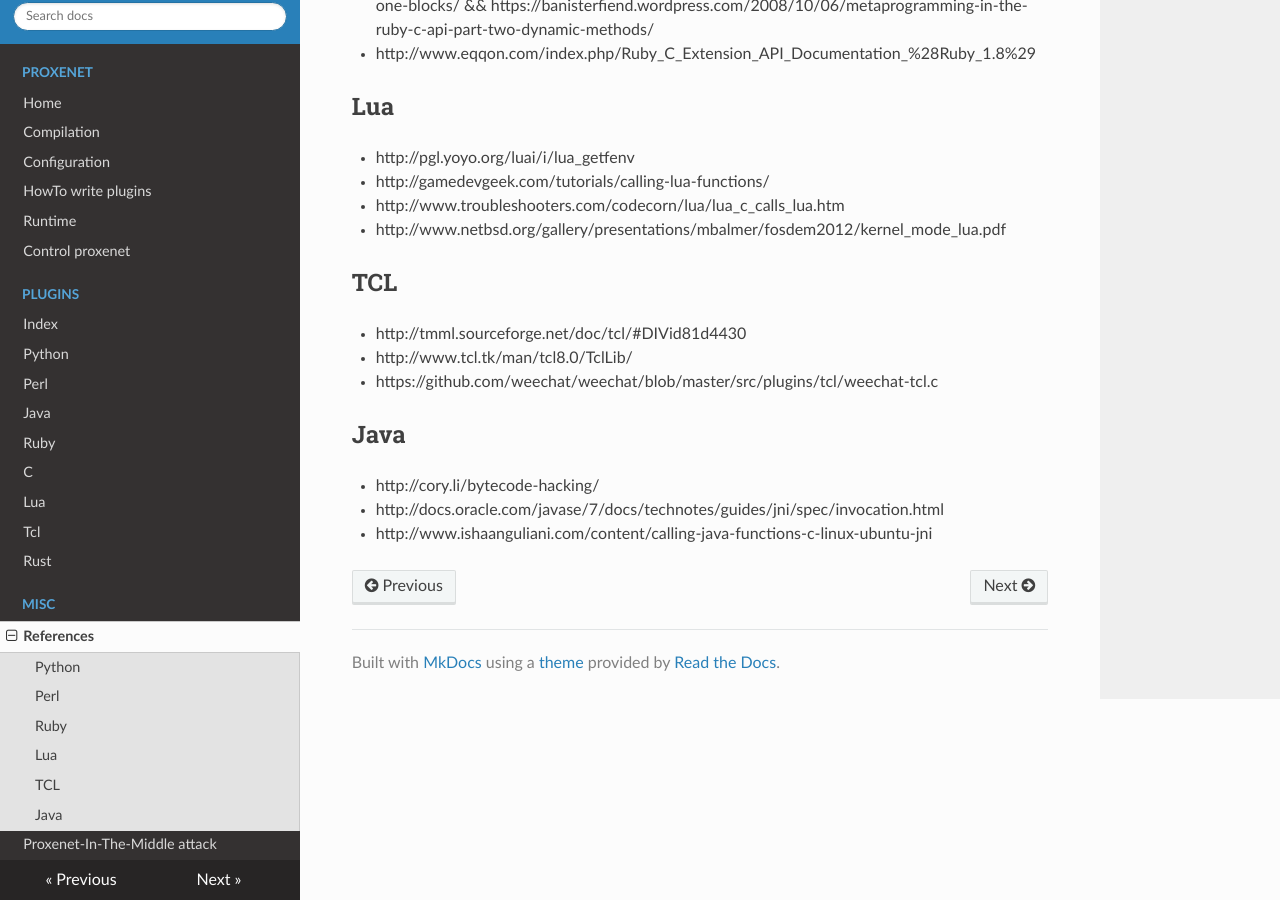
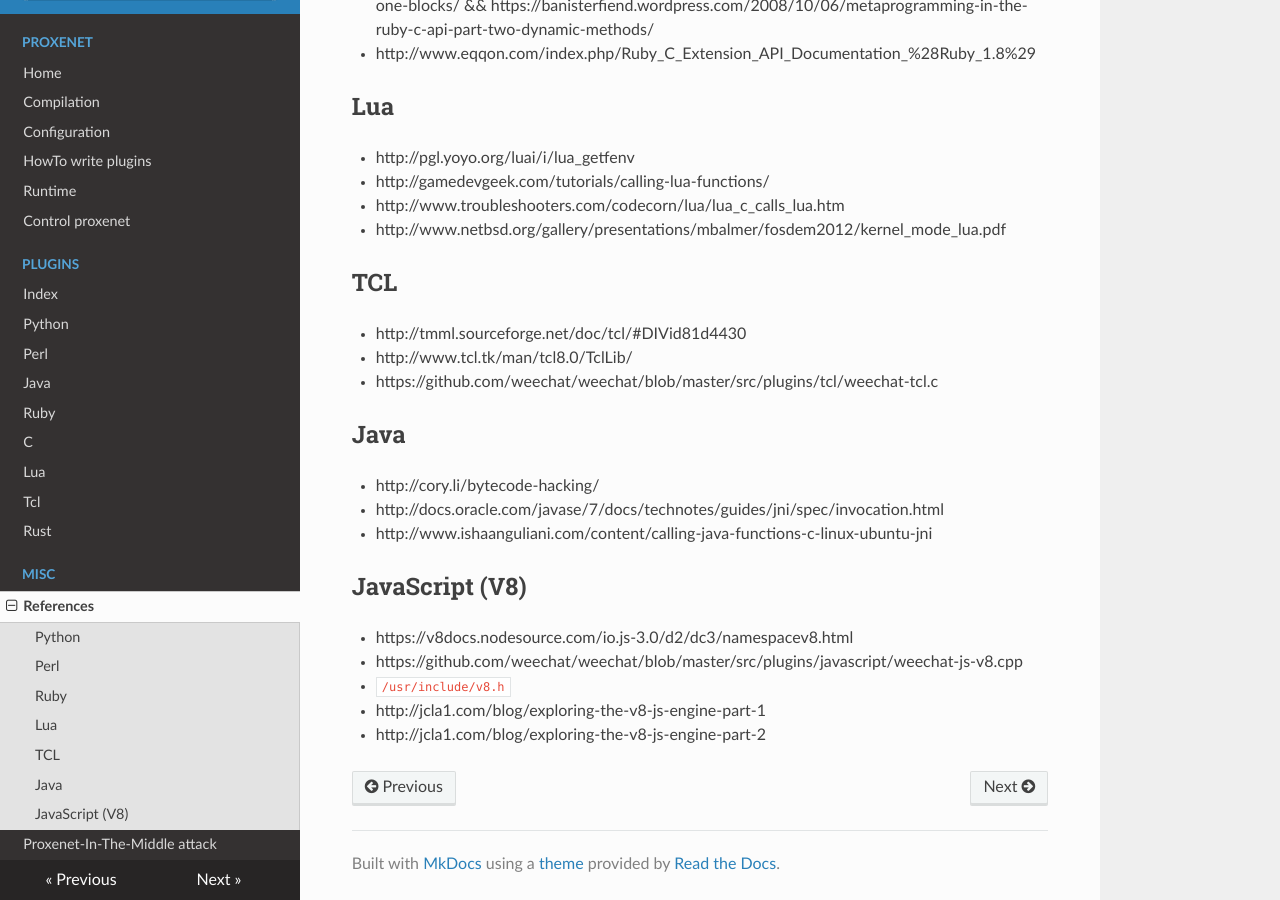
Before and after one commit to hugsy/proxenet, an MkDocs documentation site: the page built from docs/refs.md, in a window 1280 px wide and 900 px high, scrolled down 694 px. Built offline with MkDocs 1.6.1, drawn with Linux system fonts in a browser that asks for light colours; nearby versions of some CDN libraries; old or Windows-style settings are respelled for this version of MkDocs.

Commit message:
[javascript] moving references into documentation

```diff
--- a/docs/refs.md
+++ b/docs/refs.md
@@ -42,3 +42,11 @@ List of some nice references found on about interacting high levels VM with C
 * http://cory.li/bytecode-hacking/
 * http://docs.oracle.com/javase/7/docs/technotes/guides/jni/spec/invocation.html
 * http://www.ishaanguliani.com/content/calling-java-functions-c-linux-ubuntu-jni
+
+## JavaScript (V8) ##
+
+ * https://v8docs.nodesource.com/io.js-3.0/d2/dc3/namespacev8.html
+ * https://github.com/weechat/weechat/blob/master/src/plugins/javascript/weechat-js-v8.cpp
+ * `/usr/include/v8.h`
+ * http://jcla1.com/blog/exploring-the-v8-js-engine-part-1
+ * http://jcla1.com/blog/exploring-the-v8-js-engine-part-2
```
Also changed, not shown: 1 other file.
